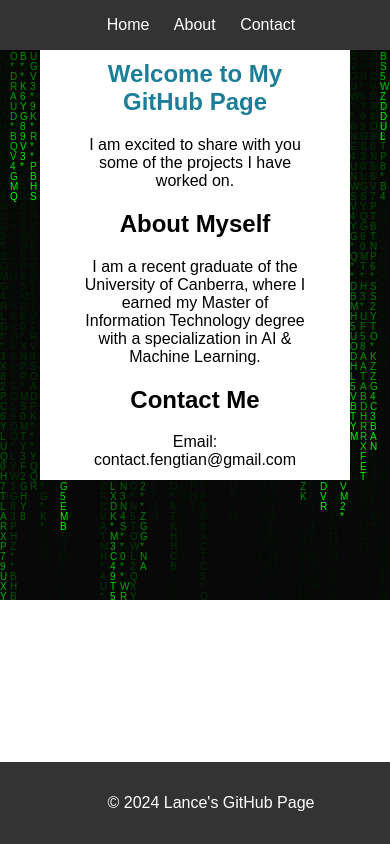
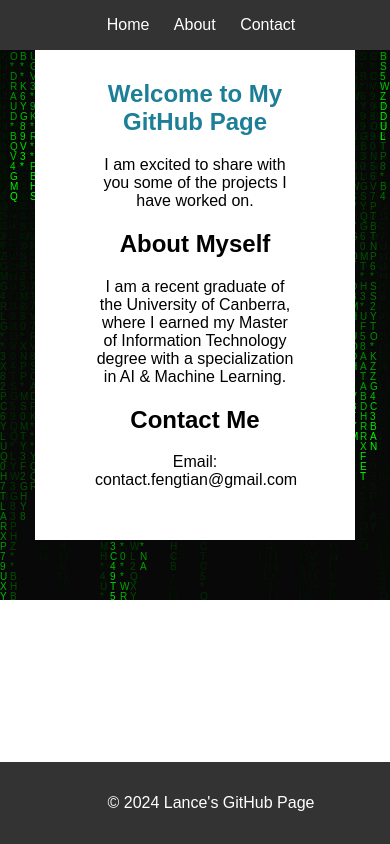
Before and after one commit to fengmclovin/fengmclovin.github.io, a plain HTML site: page index.html in a window 390 px wide. Drawn offline with nearby package versions, Linux system fonts and the light colour scheme.

Commit message:
New changes

```diff
--- a/script.js
+++ b/script.js
@@ -5,6 +5,13 @@ document.addEventListener('DOMContentLoaded', function () {
     changeHeadingColor();
 
 });
+
+window.addEventListener("resize", resizeCanvas, false);
+
+function resizeCanvas() {
+    w = canvas.width = window.innerWidth;
+    h = canvas.height = window.innerHeight;
+}
 
 function changeHeadingColor() {
     // Get the heading element in the "Home" section
--- a/style.css
+++ b/style.css
@@ -33,9 +33,9 @@ nav a {
 
 main {
     background-color: #fff;
-    padding: 40px;
-    height: 400px;
-    width: 230px;
+    padding: 60px;
+    height: 420px;
+    width: 200px;
     margin-left: auto;
     margin-right: auto;
     text-align: center;
```
Also changed, not shown: index.html (+1 -0 lines).
